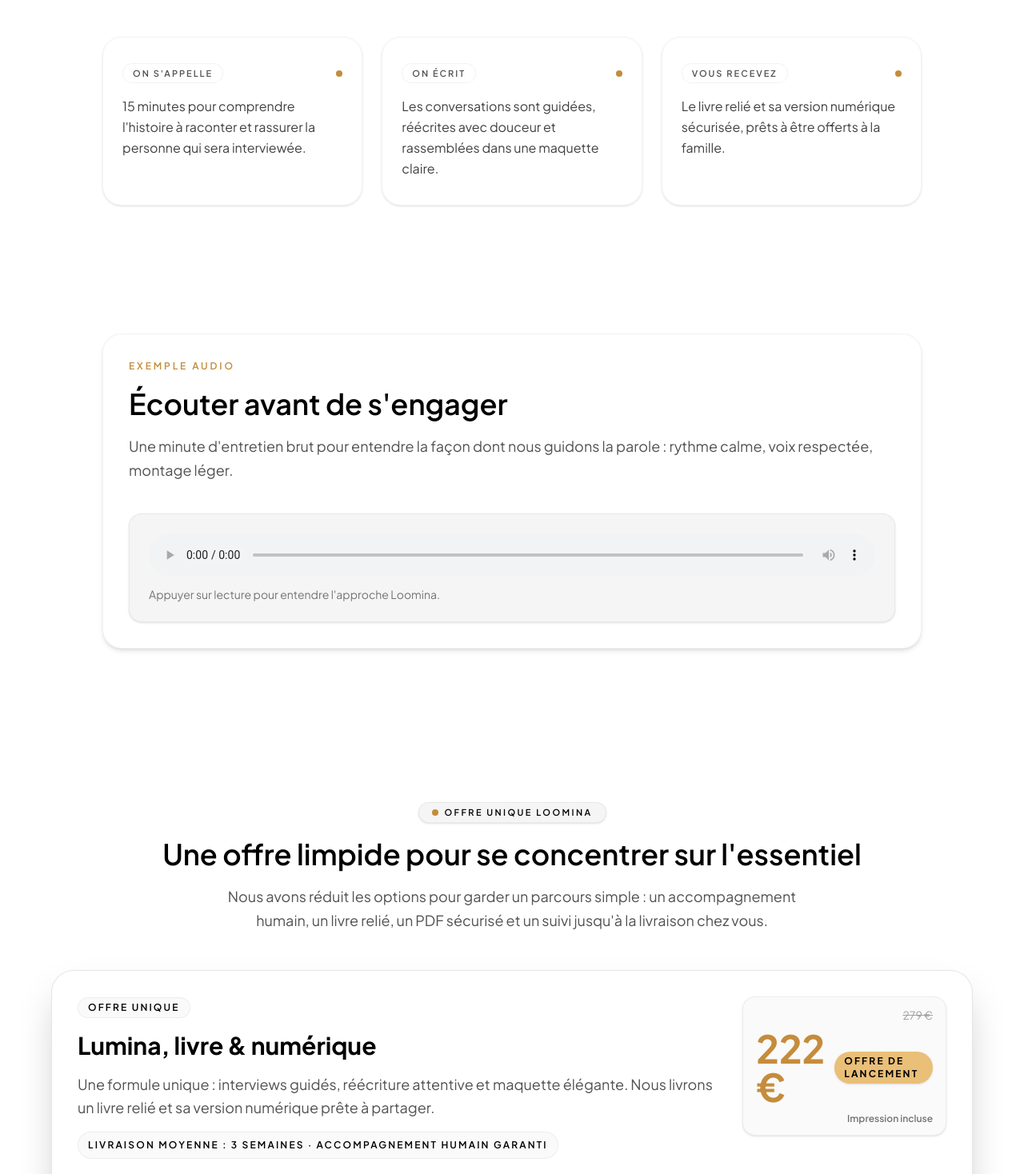
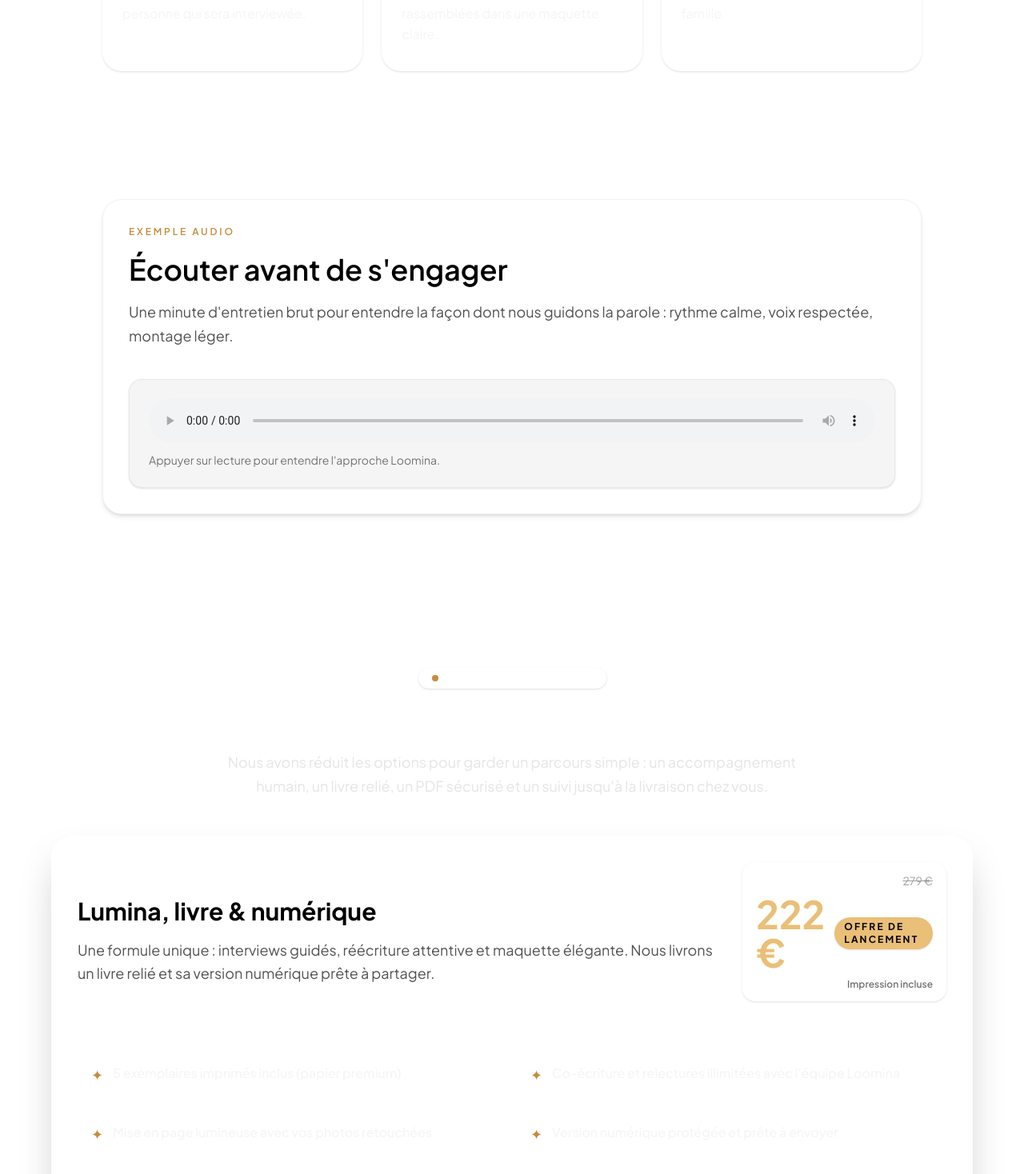
Before and after one commit to solalchetrit/loomina, a Next.js app: page / in a window 1280 px wide. Shown: the part 1162-2630 px from the top of the page at 80% size. Built offline with nearby package versions, Linux system fonts and the light colour scheme.

Commit message:
Alternate section themes and remove trust band

```diff
--- a/app/page.tsx
+++ b/app/page.tsx
@@ -1,5 +1,4 @@
 import Hero from "@/components/Hero";
-import TrustBand from "@/components/TrustBand";
 import OfferPreview from "@/components/OfferPreview";
 import LoominaFAQ from "@/components/LoominaFAQ";
 
@@ -26,16 +25,14 @@
     <div className="w-full bg-white text-[var(--loomina-ink)]">
       <Hero />
 
-      <TrustBand />
-
-      <section className="w-full bg-white px-6 py-16 md:py-20" id="comment">
+      <section className="w-full bg-[var(--loomina-black)] px-6 py-16 md:py-20 text-white" id="comment">
         <div className="mx-auto flex max-w-5xl flex-col gap-10 text-center">
           <div className="space-y-3">
             <p className="text-xs font-semibold uppercase tracking-[0.24em] text-[var(--loomina-amber-strong)]">
               Parcours en 3 étapes
             </p>
             <h2 className="text-3xl font-semibold md:text-4xl">Comment se passe un livre Loomina ?</h2>
-            <p className="text-lg leading-relaxed text-neutral-600 md:text-xl">
+            <p className="text-lg leading-relaxed text-neutral-200 md:text-xl">
               Un entonnoir clair pour avancer sans menus ni distractions : un appel, une écriture accompagnée, puis la livraison.
             </p>
           </div>
@@ -44,22 +41,22 @@
             {steps.map((step) => (
               <div
                 key={step.title}
-                className="flex h-full flex-col gap-4 rounded-3xl border border-black/5 bg-[var(--loomina-gray-light)] px-6 py-8 text-left shadow-sm"
+                className="flex h-full flex-col gap-4 rounded-3xl border border-white/10 bg-white/5 px-6 py-8 text-left shadow-sm"
               >
-                <div className="flex items-center justify-between text-sm font-semibold text-neutral-600">
-                  <span className="inline-flex items-center gap-2 rounded-full bg-white px-3 py-1 text-[11px] uppercase tracking-[0.18em] border border-black/5">
+                <div className="flex items-center justify-between text-sm font-semibold text-neutral-200">
+                  <span className="inline-flex items-center gap-2 rounded-full bg-white/10 px-3 py-1 text-[11px] uppercase tracking-[0.18em] border border-white/10 text-white">
                     {step.title}
                   </span>
                   <span className="h-2 w-2 rounded-full bg-[var(--loomina-amber-strong)]" />
                 </div>
-                <p className="text-base leading-relaxed text-neutral-700">{step.description}</p>
+                <p className="text-base leading-relaxed text-neutral-100">{step.description}</p>
               </div>
             ))}
           </div>
         </div>
       </section>
 
-      <section className="w-full bg-[var(--loomina-gray-light)] px-6 py-16 md:py-20" id="exemple-audio">
+      <section className="w-full bg-white px-6 py-16 md:py-20" id="exemple-audio">
         <div className="mx-auto grid max-w-5xl grid-cols-1 items-center gap-10 rounded-3xl border border-black/5 bg-white p-8 shadow-md md:grid-cols-[1.05fr,0.95fr]">
           <div className="space-y-4">
             <p className="text-xs font-semibold uppercase tracking-[0.24em] text-[var(--loomina-amber-strong)]">Exemple audio</p>
@@ -79,7 +76,7 @@
         </div>
       </section>
 
-      <OfferPreview />
+      <OfferPreview variant="dark" />
 
       <section className="w-full bg-white px-6 py-16 md:py-20" id="faq">
         <div className="mx-auto flex max-w-5xl flex-col gap-8 text-center">
@@ -94,22 +91,22 @@
         </div>
       </section>
 
-      <section className="w-full bg-[var(--loomina-gray-light)] px-6 py-16 md:py-20" id="contact">
-        <div className="mx-auto flex max-w-4xl flex-col gap-6 rounded-3xl border border-black/5 bg-white p-8 text-center shadow-sm">
+      <section className="w-full bg-[var(--loomina-black)] px-6 py-16 md:py-20" id="contact">
+        <div className="mx-auto flex max-w-4xl flex-col gap-6 rounded-3xl border border-white/10 bg-white/5 p-8 text-center shadow-sm text-white">
           <h3 className="text-2xl font-semibold md:text-3xl">Prêt à démarrer ?</h3>
-          <p className="text-lg leading-relaxed text-neutral-600">
+          <p className="text-lg leading-relaxed text-neutral-200">
             Un membre de l'équipe vous rappelle en moins de 24h pour caler le premier échange.
           </p>
           <div className="flex flex-wrap items-center justify-center gap-3">
             <a
               href="tel:+33756830514"
-              className="inline-flex items-center justify-center rounded-full bg-[var(--loomina-black)] px-6 py-3 text-sm font-semibold text-white shadow-[0_18px_50px_-36px_rgba(0,0,0,0.45)] transition hover:-translate-y-[1px]"
+              className="inline-flex items-center justify-center rounded-full bg-white px-6 py-3 text-sm font-semibold text-[var(--loomina-black)] shadow-[0_18px_50px_-36px_rgba(0,0,0,0.45)] transition hover:-translate-y-[1px]"
             >
               Appeler l'équipe Loomina
             </a>
             <a
               href="mailto:contact@loomina.fr?subject=Organiser%20un%20appel%20Loomina"
-              className="inline-flex items-center justify-center rounded-full border border-black/10 bg-white px-6 py-3 text-sm font-semibold text-[var(--loomina-ink)] transition hover:-translate-y-[1px] hover:shadow-md"
+              className="inline-flex items-center justify-center rounded-full border border-white/30 bg-transparent px-6 py-3 text-sm font-semibold text-white transition hover:-translate-y-[1px] hover:bg-white/10"
             >
               Écrire à l'équipe
             </a>
--- a/components/OfferPreview.tsx
+++ b/components/OfferPreview.tsx
@@ -40,38 +40,72 @@
   },
 ];
 
-export default function OfferPreview() {
+type OfferPreviewProps = {
+  variant?: "light" | "dark";
+};
+
+export default function OfferPreview({ variant = "light" }: OfferPreviewProps) {
   const sectionSpacing = "px-6 py-20 md:py-24 lg:py-28";
+  const isDark = variant === "dark";
+  const headingColor = isDark ? "text-white" : "text-black";
+  const subheadingColor = isDark ? "text-neutral-200" : "text-neutral-600";
+  const badgeColor = isDark
+    ? "bg-white/10 text-white border border-white/10"
+    : "bg-neutral-100 text-black border border-black/5";
+  const accentBorder = isDark ? "border-white/10" : "border-black/10";
+  const cardSubtleBg = isDark ? "bg-white/5" : "bg-neutral-50";
+  const accentText = isDark ? "text-white" : "text-black";
+  const mutedText = isDark ? "text-neutral-200" : "text-neutral-600";
+  const highlightText = isDark ? "text-neutral-100" : "text-neutral-700";
+  const priceText = isDark ? "text-[var(--loomina-amber)]" : "text-[var(--loomina-amber-strong)]";
+  const secondaryBadge = isDark ? "bg-white/10 text-white border border-white/10" : "bg-neutral-50 text-black border border-black/5";
+  const highlightCardBg = isDark ? "bg-white/5" : "bg-neutral-50";
+  const footerBorder = isDark ? "border-white/10" : "border-black/5";
+  const infoBorder = isDark ? "border-white/10" : "border-black/5";
+  const infoBg = isDark ? "bg-white/5" : "bg-neutral-50";
 
   return (
-    <section className={`relative w-full bg-white ${sectionSpacing}`} id="offres">
+    <section
+      className={`relative w-full ${sectionSpacing} ${isDark ? "bg-[var(--loomina-black)] text-white" : "bg-white text-black"}`}
+      id="offres"
+    >
       <div className="mx-auto max-w-6xl space-y-12">
         <div className="flex flex-col gap-4 text-center">
-          <p className="inline-flex items-center gap-2 self-center rounded-full bg-neutral-100 px-4 py-1 text-[11px] font-semibold uppercase tracking-[0.22em] text-black shadow-sm border border-black/5">
+          <p
+            className={`inline-flex items-center gap-2 self-center rounded-full px-4 py-1 text-[11px] font-semibold uppercase tracking-[0.22em] shadow-sm ${badgeColor}`}
+          >
             <span className="h-2 w-2 rounded-full bg-[var(--loomina-amber-strong)]" /> Offre unique Loomina
           </p>
-          <h2 className="text-3xl md:text-4xl font-semibold leading-tight text-black">Une offre limpide pour se concentrer sur l'essentiel</h2>
-          <p className="text-neutral-600 leading-relaxed max-w-3xl mx-auto text-lg">
+          <h2 className={`text-3xl md:text-4xl font-semibold leading-tight ${headingColor}`}>
+            Une offre limpide pour se concentrer sur l'essentiel
+          </h2>
+          <p className={`${subheadingColor} leading-relaxed max-w-3xl mx-auto text-lg`}>
             Nous avons réduit les options pour garder un parcours simple : un accompagnement humain, un livre relié, un PDF sécurisé et un suivi jusqu'à la livraison chez vous.
           </p>
         </div>
 
-        <Reveal className="relative overflow-hidden rounded-[28px] border border-black/10 bg-white p-8 shadow-2xl backdrop-blur">
+        <Reveal
+          className={`relative overflow-hidden rounded-[28px] border ${accentBorder} bg-white/90 p-8 shadow-2xl backdrop-blur ${isDark ? "text-black" : "text-black"}`}
+        >
           <div className="flex flex-col gap-6 md:flex-row md:items-start md:justify-between">
             <div className="space-y-4">
-              <div className="inline-flex items-center gap-2 px-3 py-1 rounded-full bg-neutral-50 text-xs uppercase tracking-[0.18em] text-black font-semibold border border-black/5">
+              <div
+                className={`inline-flex items-center gap-2 px-3 py-1 rounded-full text-xs uppercase tracking-[0.18em] font-semibold ${secondaryBadge}`}
+              >
                 {offer.badge}
               </div>
               <h3 className="text-3xl font-bold text-black">{offer.title}</h3>
               <p className="text-neutral-600 leading-relaxed text-lg">{offer.description}</p>
-              <div className="inline-flex items-center gap-2 rounded-full bg-neutral-50 px-3 py-2 text-xs font-semibold uppercase tracking-[0.18em] text-black border border-black/5">
+              <div
+                className={`inline-flex items-center gap-2 rounded-full px-3 py-2 text-xs font-semibold uppercase tracking-[0.18em] ${secondaryBadge}`}
+              >
                 Livraison moyenne : 3 semaines · Accompagnement humain garanti
               </div>
             </div>
-            <div className="flex flex-col items-end gap-2 self-start rounded-2xl bg-neutral-50 px-4 py-3 border border-black/5 shadow-sm">
+            <div className={`flex flex-col items-end gap-2 self-start rounded-2xl ${cardSubtleBg} px-4 py-3 border ${accentBorder} shadow-sm`}>
               <span className="text-sm text-neutral-400 line-through">{offer.originalPrice}</span>
               <div className="flex items-center gap-3">
-                <p className="text-5xl font-bold text-[var(--loomina-amber-strong)]">{offer.price}</p>
+                <p className={`text-5xl font-bold ${priceText}`}>{offer.price}</p>
                 <span className="inline-flex items-center px-3 py-1 text-xs font-bold uppercase tracking-[0.18em] rounded-full bg-[var(--loomina-amber)] text-black shadow-sm">
                   Offre de lancement
                 </span>
@@ -80,12 +114,16 @@
             </div>
           </div>
 
-          <ul className="grid gap-3 text-black md:grid-cols-2 mt-8">
+          <ul className={`grid gap-3 md:grid-cols-2 mt-8 ${accentText}`}>
             {offer.highlights.map((highlight, index) => (
               <Reveal key={highlight} delay={index * 0.05}>
-                <li className="flex items-start gap-3 rounded-2xl bg-neutral-50 p-4 border border-black/5 hover:bg-neutral-100 transition-colors">
-                  <span className="text-[var(--loomina-amber-strong)] text-lg">✦</span>
-                  <span className="text-neutral-700 font-medium">{highlight}</span>
+                <li
+                  className={`flex items-start gap-3 rounded-2xl ${highlightCardBg} p-4 border ${accentBorder} transition-colors ${
+                    isDark ? "hover:bg-white/10" : "hover:bg-neutral-100"
+                  }`}
+                >
+                  <span className={`text-[var(--loomina-amber-strong)] text-lg ${isDark ? "text-[var(--loomina-amber)]" : ""}`}>✦</span>
+                  <span className={`font-medium ${highlightText}`}>{highlight}</span>
                 </li>
               </Reveal>
             ))}
@@ -93,28 +131,30 @@
 
           <div className="grid gap-4 md:grid-cols-4 mt-10">
             {essentials.map((item) => (
-              <div key={item.title} className="rounded-2xl border border-black/5 bg-neutral-50 p-4 space-y-2">
+              <div key={item.title} className={`rounded-2xl ${infoBg} p-4 space-y-2 border ${accentBorder}`}>
                 <p className="text-sm uppercase tracking-[0.18em] text-[var(--loomina-amber-strong)] font-semibold">{item.title}</p>
-                <p className="text-neutral-600 text-sm leading-relaxed">{item.text}</p>
+                <p className={`${mutedText} text-sm leading-relaxed`}>{item.text}</p>
               </div>
             ))}
           </div>
 
-          <div className="flex flex-wrap items-center gap-4 pt-8 border-t border-black/5 mt-8">
+          <div className={`flex flex-wrap items-center gap-4 pt-8 border-t ${footerBorder} mt-8 ${accentText}`}>
             <MagicButton
               href={offer.href}
-              className="bg-black text-white shadow-lg border border-black hover:bg-neutral-800 px-6 py-3 text-base"
+              className={`shadow-lg px-6 py-3 text-base ${isDark ? "bg-black text-white border border-black hover:bg-neutral-800" : "bg-black text-white border border-black hover:bg-neutral-800"}`}
             >
               {offer.cta}
             </MagicButton>
-            <span className="text-xs font-semibold uppercase tracking-[0.16em] text-neutral-500">Réponse sous 48h</span>
+            <span className={`text-xs font-semibold uppercase tracking-[0.16em] ${isDark ? "text-neutral-200" : "text-neutral-500"}`}>
+              Réponse sous 48h
+            </span>
           </div>
 
-          <div className="mt-10 grid gap-4 md:grid-cols-3 border border-black/5 rounded-[24px] p-6 bg-neutral-50">
+          <div className={`mt-10 grid gap-4 md:grid-cols-3 border ${infoBorder} rounded-[24px] p-6 ${infoBg}`}>
             {practicalInfos.map((info) => (
-              <div key={info.title} className="space-y-2">
+              <div key={info.title} className={`space-y-2 ${accentText}`}>
                 <p className="text-xs uppercase tracking-[0.2em] text-[var(--loomina-amber-strong)] font-semibold">{info.title}</p>
-                <p className="text-neutral-700 text-sm leading-relaxed">{info.description}</p>
+                <p className={`${highlightText} text-sm leading-relaxed`}>{info.description}</p>
               </div>
             ))}
           </div>
```
